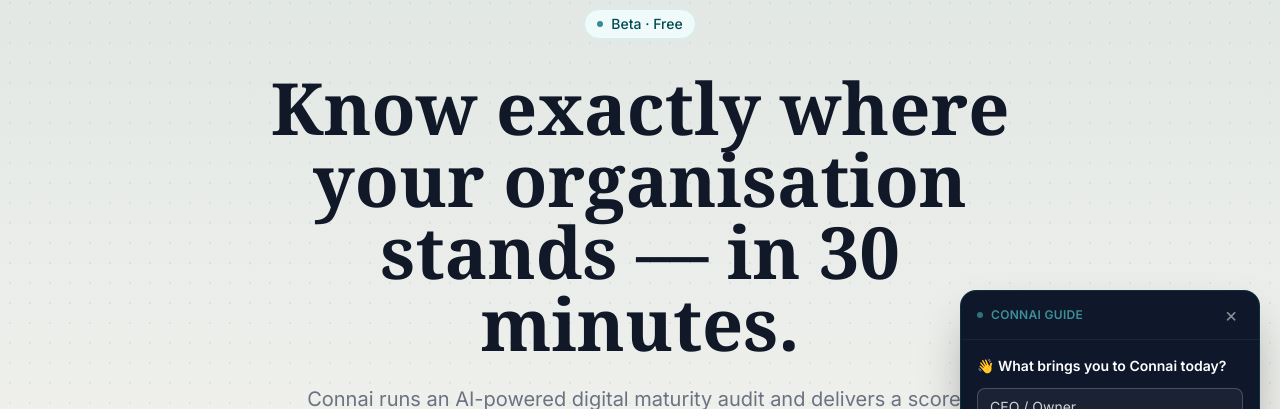
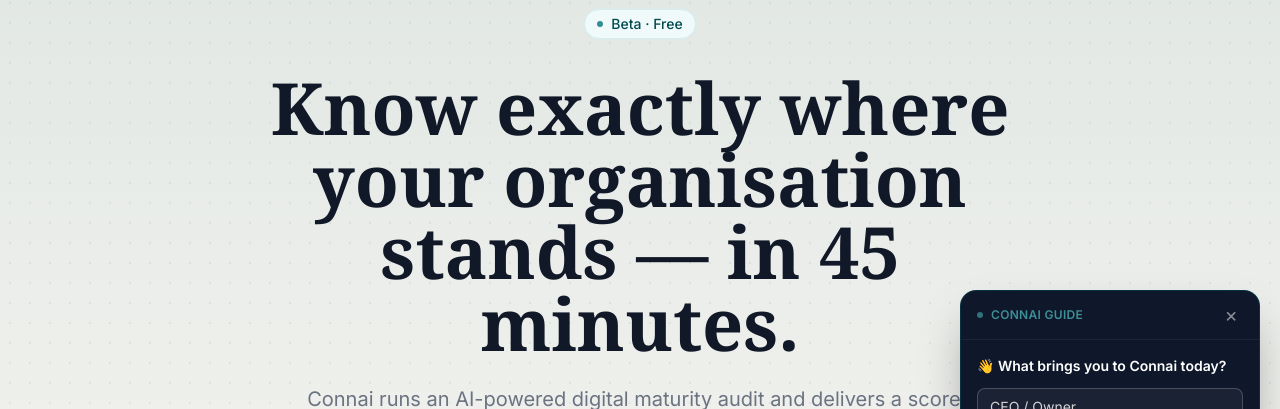
Before and after one commit to Hikoska/connai, a Next.js app: page / in a window 1280 px wide. Shown: the part 123-532 px from the top of the page. Built offline with nearby package versions, Linux system fonts and the light colour scheme; no server answers; the database is empty.

Commit message:
improve(product_quality): Update the displayed audit duration to match the actual average completion time, improving user expectations
[improvement-hunt cron]

```diff
--- a/src/app/page.tsx
+++ b/src/app/page.tsx
@@ -32,7 +32,7 @@
         Beta &middot; Free
       </div>
       <h1 className={`${instrumentSerif.variable} font-serif text-5xl md:text-7xl font-bold leading-[1.1] mb-6 text-gray-900`}>
-        Know exactly where your organisation stands &mdash; in 30 minutes.
+        Know exactly where your organisation stands &mdash; in 45 minutes.
       </h1>
       <p className="text-xl text-gray-500 mb-10 leading-relaxed max-w-2xl mx-auto">
         Connai runs an AI-powered digital maturity audit and delivers a scored report your leadership team can act on.
```
